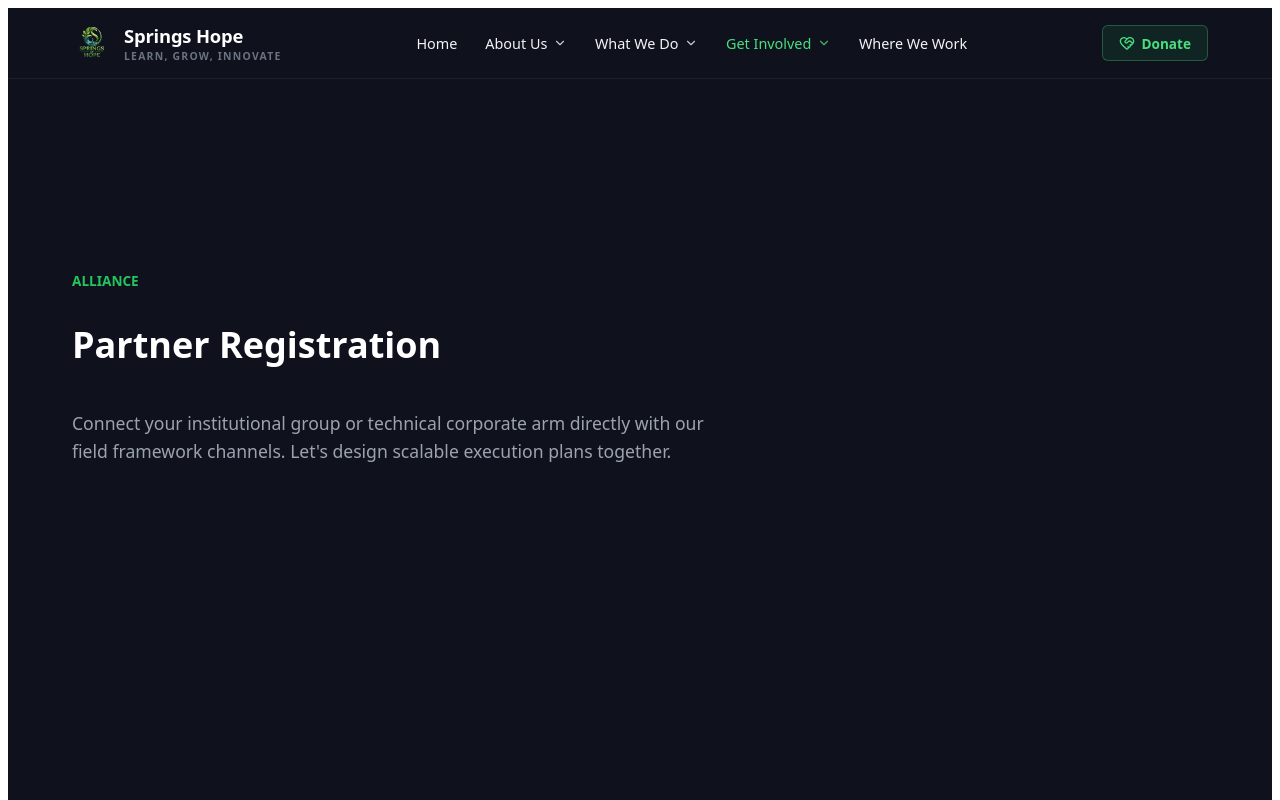
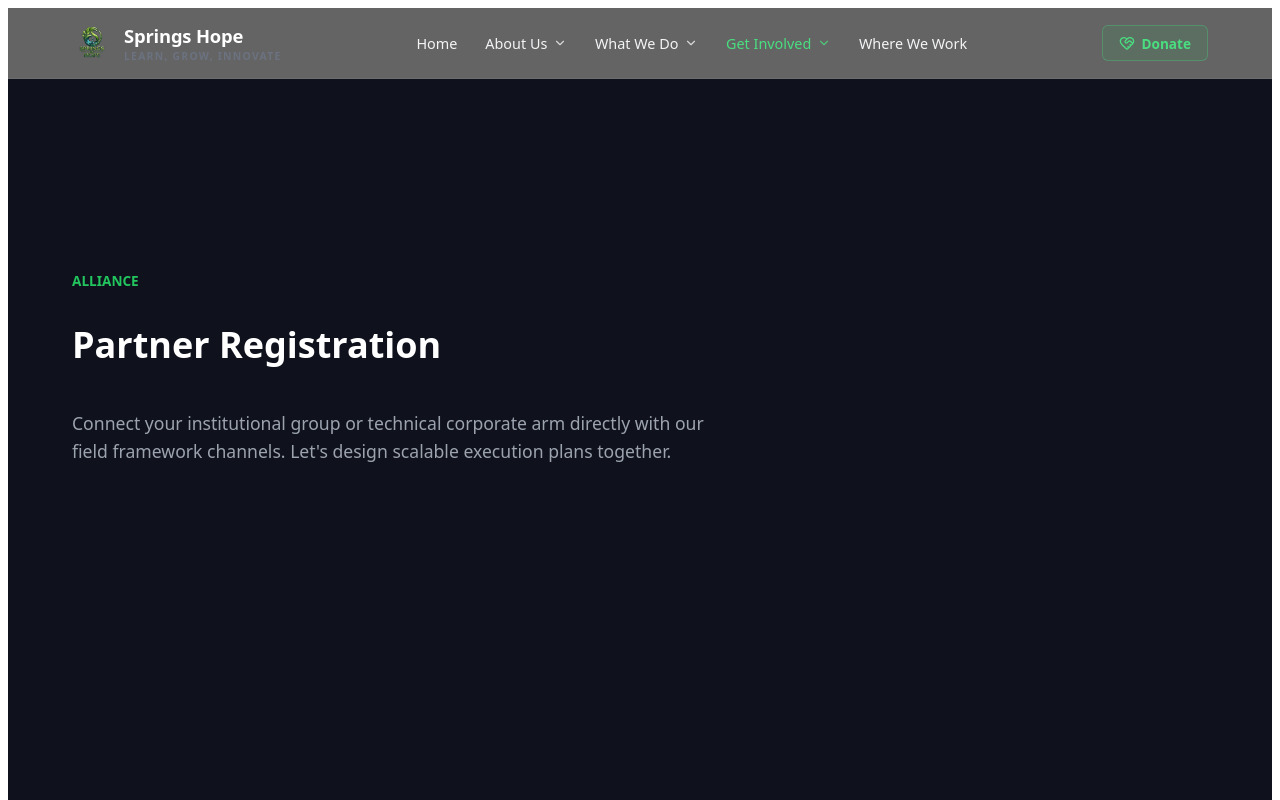
Before and after one commit to Ombeni-T38Code/Spring-Of-Hope, a React (Vite) app: page /get-involved/register in a window 1280 px wide. Shown: the top 800 px of the page. Built offline with nearby package versions, Linux system fonts and the light colour scheme; a web font is replaced by a local one.

Commit message:
update navbar color background

```diff
--- a/src/components/Navbar/Navbar.module.css
+++ b/src/components/Navbar/Navbar.module.css
@@ -4,7 +4,7 @@
   left: 0;
   right: 0;
   height: 70px;
-  background-color: #0f121d;
+  background-color: #646464;
   border-bottom: 1px solid rgba(255, 255, 255, 0.06);
   display: flex;
   align-items: center;
```
